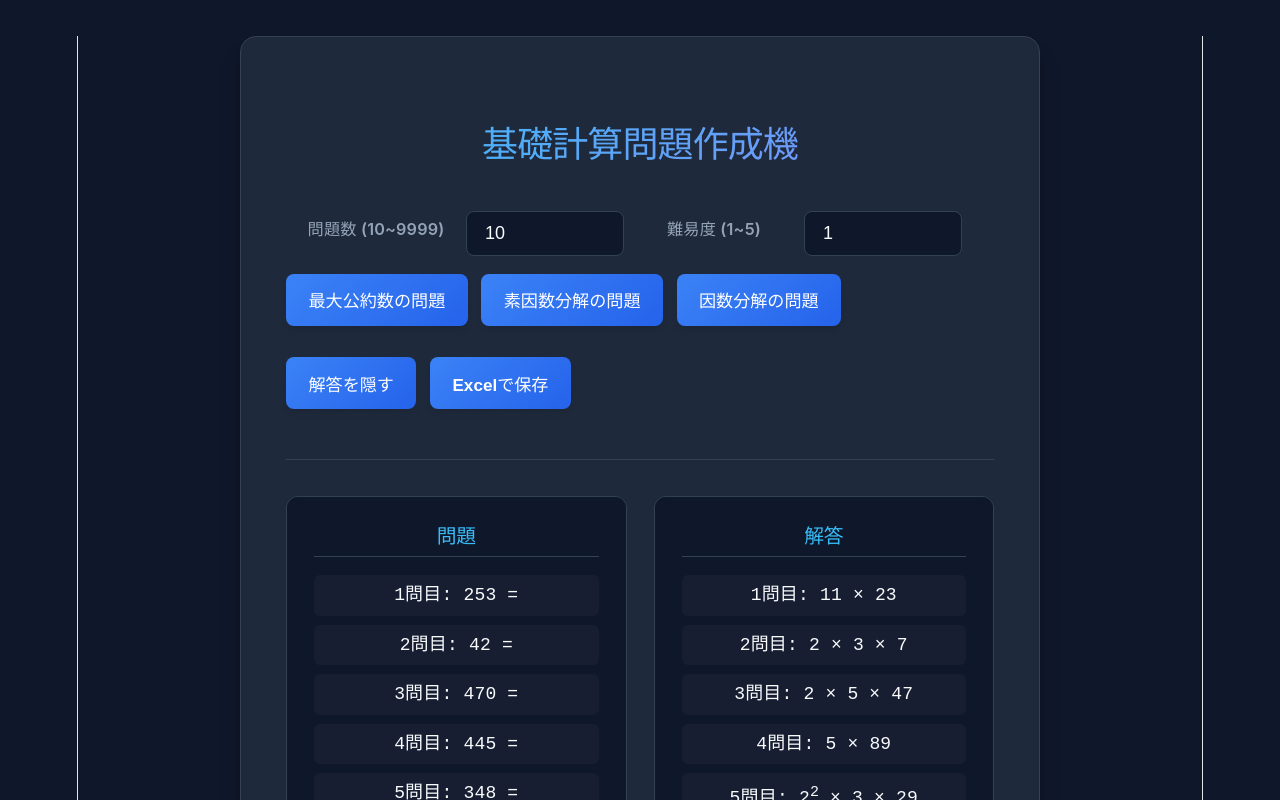
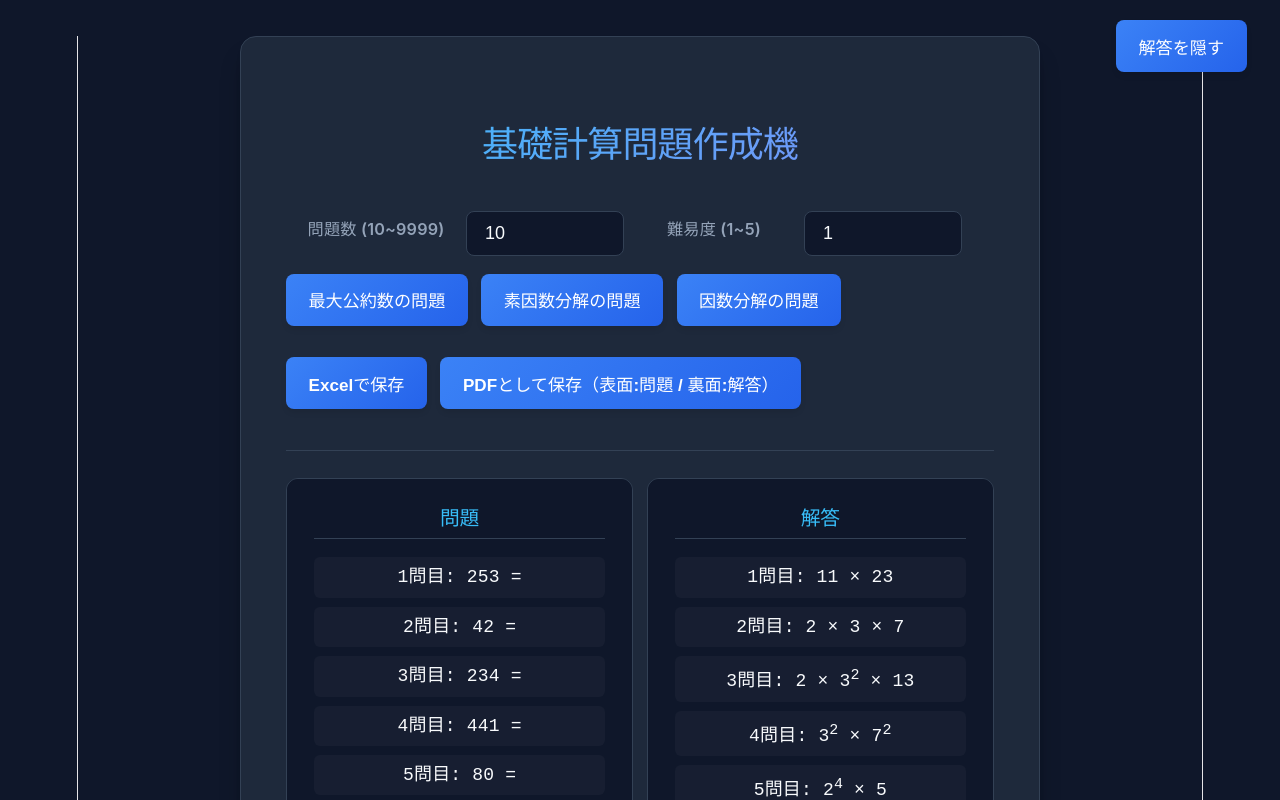
Before and after one commit to yasunari1103/make_quiz_web, a React (Vite) app: page / in a window 1280 px wide. Both pictures are taken after a click on the button "素因数分解の問題". Shown: the top 800 px of the page. Built offline with nearby package versions, Linux system fonts and the light colour scheme.

Commit message:
css編集とpdf化

```diff
--- a/package.json
+++ b/package.json
@@ -11,6 +11,8 @@
   },
   "dependencies": {
     "docx": "^9.7.1",
+    "html2canvas": "^1.4.1",
+    "jspdf": "^4.2.1",
     "react": "^19.2.8",
     "react-dom": "^19.2.8",
     "xlsx": "^0.18.5"
--- a/src/App.css
+++ b/src/App.css
@@ -121,6 +121,13 @@ button:active {
   background: #f43f5e;
 }
 
+.fixed-btn {
+  position: fixed; /* 画面を基準に位置を固定 */
+  top: 20px;       /* 上からの距離 */
+  right: 20px;     /* 右からの距離 */
+  z-index: 9999;   /* 他の要素の下に隠れないよう前面に配置 */
+}
+
 /* エラーメッセージ */
 p[style*="color: red"], p[style*="color: 'red'"] {
   background-color: rgba(244, 63, 94, 0.1);
@@ -132,14 +139,39 @@ p[style*="color: red"], p[style*="color: 'red'"] {
   margin-bottom: 1.5rem;
 }
 
-/* 出力エリア */
+/* 出力エリア: スマホでも常に 2 列の横並びにする */
 #output {
   display: grid;
-  grid-template-columns: 1fr;
-  gap: 1.5rem;
-  margin-top: 2rem;
-  padding-top: 2rem;
+  grid-template-columns: 1fr 1fr; /* 常に横並び (1:1) */
+  gap: 0.75rem;                  /* スマホ用に隙間を少し狭く調整 */
+  margin-top: 1.5rem;
+  padding-top: 1.5rem;
   border-top: 1px solid var(--border-color);
+}
+
+/* 問題・解答セクションカード */
+section#outputQuestion,
+section#outputAnswer {
+  background-color: #0f172a;
+  border: 1px solid var(--border-color);
+  padding: 0.75rem;  /* スマホ用に余白を少し縮小 */
+  border-radius: 12px;
+  max-height: 400px;
+  overflow-y: auto;
+  word-break: break-word; /* 長いテキストの横飛び出し（はみ出し）を防止 */
+}
+
+/* 枠内の段落テキスト */
+#output p {
+  font-family: 'Courier New', Courier, monospace;
+  font-size: 0.85rem; /* スマホでも見やすいよう文字サイズを少し調整 */
+  margin: 0.4rem 0;
+  color: var(--text-main);
+  background-color: rgba(255, 255, 255, 0.03);
+  padding: 0.3rem 0.5rem;
+  border-radius: 6px;
+  white-space: nowrap; /* テキストの折り返しを防ぐ（入り切らない場合はスクロール） */
+  overflow-x: auto;
 }
 
 @media (min-width: 640px) {
--- a/src/App.tsx
+++ b/src/App.tsx
@@ -8,6 +8,7 @@ import {
 } from './utils/quizUtils';
 import './App.css';
 import { FormattedText } from './components/FormattedText';
+import { exportToPDF } from './utils/pdfUtils';
 
 export default function App() {
   const [number, setNumber] = useState<string>('10');
@@ -76,6 +77,9 @@ export default function App() {
         />
         <br />
       </div>
+            <button className="fixed-btn" onClick={() => setShowAnswer((visible) => !visible)}>
+              {showAnswer ? '解答を隠す' : '解答を表示'}
+            </button>
 
       <div>
         {/* ボタンの onClick で handleGenerate を呼び出す */}
@@ -84,17 +88,18 @@ export default function App() {
         <button onClick={() => handleGenerate('FACTOR')}>因数分解の問題</button>
       </div>
 
-      {questions.length > 0 && (
+      {(questions.length > 0) && showAnswer && (
         <>
           <div>
-            <button onClick={() => setShowAnswer((visible) => !visible)}>
-              {showAnswer ? '解答を隠す' : '解答を表示'}
-            </button>
             <button onClick={() => saveToExcel(questions, answers, showAnswer)}>
               Excelで保存
             </button>
+            <button onClick={() => exportToPDF(questions, answers)}>
+              PDFとして保存（表面:問題 / 裏面:解答）
+            </button>
           </div>
-
+        </>)}
+        {(questions.length > 0) && (<>
           <div id="output">
             <section id="outputQuestion">
               <h2>問題</h2>
@@ -114,6 +119,28 @@ export default function App() {
               </section>
             )}
           </div>
+          {/* 画面外に配置するPDF用のレイアウト容器（画面上は非表示、またはスタイルで綺麗に配置） */}
+          <div style={{ position: 'absolute', top: '-9999px', left: '-9999px' }}>
+            {/* 表面（問題） */}
+            <div id="pdf-surface-questions" style={{ width: '210mm', minHeight: '297mm', padding: '15mm', background: '#fff', color: '#000' }}>
+              <h1 style={{ textAlign: 'center', color: '#000' }}>問題</h1>
+              <div style={{ display: 'grid', gridTemplateColumns: '1fr 1fr', gap: '10px' }}>
+                {questions.map((q, i) => (
+                  <p key={i} style={{ fontSize: '16pt', margin: '8px 0' }}>{i + 1}. <FormattedText text={q} /></p>
+                ))}
+              </div>
+            </div>
+
+            {/* 裏面（解答） */}
+            <div id="pdf-surface-answers" style={{ width: '210mm', minHeight: '297mm', padding: '15mm', background: '#fff', color: '#000' }}>
+              <h1 style={{ textAlign: 'center', color: '#000' }}>解答</h1>
+              <div style={{ display: 'grid', gridTemplateColumns: '1fr 1fr', gap: '10px' }}>
+                {answers.map((a, i) => (
+                  <p key={i} style={{ fontSize: '16pt', margin: '8px 0' }}>{i + 1}. <FormattedText text={a} /></p>
+                ))}
+              </div>
+            </div>
+          </div>
         </>
       )}
     </div>
--- /dev/null
+++ b/src/utils/pdfUtils.ts
@@ -0,0 +1,91 @@
+import html2canvas from 'html2canvas';
+import jsPDF from 'jspdf';
+
+// 配列を chunkSize(30) ごとに分割するヘルパー関数
+function chunkArray<T>(array: T[], chunkSize: number): T[][] {
+  const results: T[][] = [];
+  for (let i = 0; i < array.length; i += chunkSize) {
+    results.push(array.slice(i, i + chunkSize));
+  }
+  return results;
+}
+
+export async function exportToPDF(
+  questions: string[],
+  answers: string[],
+) {
+  const pdf = new jsPDF('p', 'mm', 'a4');
+  const PAGE_SIZE = 20; // 1ページあたりの問題数
+
+  const questionPages = chunkArray(questions, PAGE_SIZE);
+  const answerPages = chunkArray(answers, PAGE_SIZE);
+
+  // 一時的に生成するレンダリング用コンテナ
+  const container = document.createElement('div');
+  container.style.position = 'absolute';
+  container.style.top = '-9999px';
+  container.style.left = '-9999px';
+  container.style.width = '210mm';
+  document.body.appendChild(container);
+
+  let isFirstPage = true;
+
+  for (let pageIdx = 0; pageIdx < questionPages.length; pageIdx++) {
+    const pageQuestions = questionPages[pageIdx];
+    const pageAnswers = answerPages[pageIdx];
+
+    // --- 1. 表面（問題：左揃え）のHTML作成 ---
+    const qElem = document.createElement('div');
+    qElem.style.cssText = 'width: 210mm; height: 297mm; padding-left: 15mm; padding-right: 15mm; padding-top: 3mm; background: #fff; color: #000; box-sizing: border-box;';
+    qElem.innerHTML = `
+      <h2 style="text-align: center; margin-bottom: 10px; color: #000;">問題 (${pageIdx + 1}ページ目)</h2>
+      <div style="display: flex; flex-direction: column; gap: 6px; text-align: left;">
+        ${pageQuestions
+          .map(
+            (q) =>
+              `<div style="font-size: 13pt; font-family: monospace; border-bottom: 1px dotted #ccc; padding: 0px 0;">
+                ${q}
+              </div>`
+          )
+          .join('')}
+      </div>
+    `;
+    container.appendChild(qElem);
+
+    const canvasQ = await html2canvas(qElem, { scale: 2 });
+    const imgDataQ = canvasQ.toDataURL('image/png');
+
+    if (!isFirstPage) pdf.addPage();
+    pdf.addImage(imgDataQ, 'PNG', 0, 0, 210, 297);
+    isFirstPage = false;
+    container.removeChild(qElem);
+
+    // --- 2. 裏面（解答：右揃え）のHTML作成 ---
+    const aElem = document.createElement('div');
+    aElem.style.cssText = 'width: 210mm; height: 297mm; padding-left: 15mm; padding-right: 15mm; padding-top: 3mm; background: #fff; color: #000; box-sizing: border-box;';
+    aElem.innerHTML = `
+      <h2 style="text-align: center; margin-bottom: 10px; color: #000;">解答 (${pageIdx + 1}ページ目)</h2>
+      <div style="display: flex; flex-direction: column; gap: 6px; text-align: right;">
+        ${pageAnswers
+          .map(
+            (a) =>
+              `<div style="font-size: 13pt; font-family: monospace; border-bottom: 1px dotted #ccc; padding: 0px 0;">
+                ${a}
+              </div>`
+          )
+          .join('')}
+      </div>
+    `;
+    container.appendChild(aElem);
+
+    const canvasA = await html2canvas(aElem, { scale: 2 });
+    const imgDataA = canvasA.toDataURL('image/png');
+
+    pdf.addPage();
+    pdf.addImage(imgDataA, 'PNG', 0, 0, 210, 297);
+    container.removeChild(aElem);
+  }
+
+  document.body.removeChild(container);
+  pdf.save('prime-quiz-30.pdf');
+}
--- a/src/utils/quizUtils.ts
+++ b/src/utils/quizUtils.ts
@@ -1,6 +1,6 @@
 import * as XLSX from 'xlsx';
 
-const levelList = [50, 100, 1000, 10000, 50000];
+const levelList = [50, 300, 1000, 10000, 50000];
 
 export function gcd(a: number, b: number): number {
   while (b) {
@@ -82,7 +82,7 @@ export function makeQuizPrimeFactorization(num: number, level: number) {
     const factors = primeFactorize(n);
 
     if (
-      (factors.length > 1 && factors.every((factor) => factor < 3000))) {
+      (factors.length > 1 && factors.every((factor) => factor < levelList[level - 1] / 2))) {
       const factorCounts = new Map<number, number>();
       for (const factor of factors) {
         factorCounts.set(factor, (factorCounts.get(factor) ?? 0) + 1);
```
Also changed, not shown: 1 other file (tests, documents, lock files or other folders).
